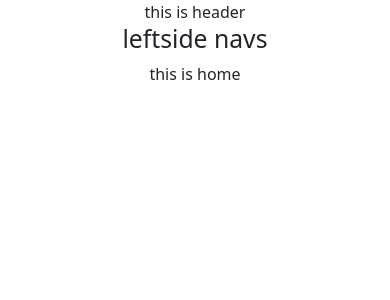
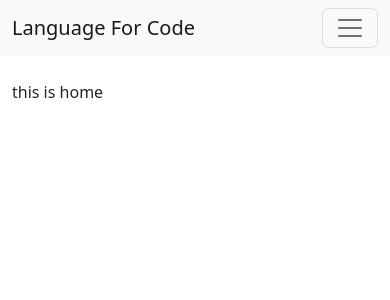
Before and after one commit to riyad5541/learn-programming-language, a React (Create React App) app: page / in a window 390 px wide. Shown: the top 300 px of the page. Built offline with nearby package versions, Linux system fonts and the light colour scheme; no server answers.

Commit message:
add navbar

```diff
--- a/src/App.js
+++ b/src/App.js
@@ -5,7 +5,7 @@ import { routes } from './Routes/Routes/Routes';
 
 function App() {
   return (
-    <div className="App">
+    <div>
       <RouterProvider router={routes}></RouterProvider>
     </div>
   );
--- a/src/Pages/Shared/Header/Header.js
+++ b/src/Pages/Shared/Header/Header.js
@@ -1,9 +1,37 @@
 import React from 'react';
+import Container from 'react-bootstrap/Container';
+import Nav from 'react-bootstrap/Nav';
+import Navbar from 'react-bootstrap/Navbar';
+import NavDropdown from 'react-bootstrap/NavDropdown';
+import LeftSideNav from '../LeftSideNav/LeftSideNav';
 
 const Header = () => {
     return (
         <div>
-            this is header
+            <Navbar collapseOnSelect className='mb-4' expand="lg" bg="light" variant="light">
+                <Container>
+                    <div>
+                    <img src="" alt="" />
+                    <Navbar.Brand href="#home">Language For Code</Navbar.Brand>
+                    </div>
+                    <Navbar.Toggle aria-controls="responsive-navbar-nav" />
+                    <Navbar.Collapse id="responsive-navbar-nav">
+                        <Nav className="me-auto">
+                            <Nav.Link href="#features">Courses</Nav.Link>
+                            <Nav.Link href="#pricing">FAQ</Nav.Link>
+                            <Nav.Link href="#deets">Blog</Nav.Link>
+                        </Nav>
+                        <Nav>
+                            <Nav.Link eventKey={2} href="#memes">
+                                Dank memes
+                            </Nav.Link>
+                        </Nav>
+                        <div className='d-lg-none'>
+                            <LeftSideNav></LeftSideNav>
+                        </div>
+                    </Navbar.Collapse>
+                </Container>
+            </Navbar>
         </div>
     );
 };
--- a/src/Pages/Shared/LeftSideNav/LeftSideNav.js
+++ b/src/Pages/Shared/LeftSideNav/LeftSideNav.js
@@ -1,9 +1,26 @@
 import React from 'react';
+import { useEffect } from 'react';
+import { useState } from 'react';
+import { Link } from 'react-router-dom';
 
 const LeftSideNav = () => {
+    const [categories,setCategories] = useState([]);
+
+    useEffect(()=>{
+        fetch('http://localhost:5000/course-categories')
+        .then(res => res.json())
+        .then(data =>setCategories(data))
+    },[])
     return (
         <div>
-            <h2>leftside navs</h2>
+            <h2>All Course List :{categories.length}</h2>
+            <div>
+                {
+                    categories.map(category => <p key={category.id}>
+                        <Link to={`/categories/${category.id}`}>{category.name}</Link>
+                    </p>)
+                }
+            </div>
         </div>
     );
 };
--- a/src/layout/Main.js
+++ b/src/layout/Main.js
@@ -10,7 +10,7 @@ const Main = () => {
             <Header></Header>
             <Container>
                 <Row>
-                    <Col lg="4">
+                    <Col lg="4" className='d-none d-lg-block'>
                         <LeftSideNav></LeftSideNav>
                     </Col>
                     <Col lg="8">
```
